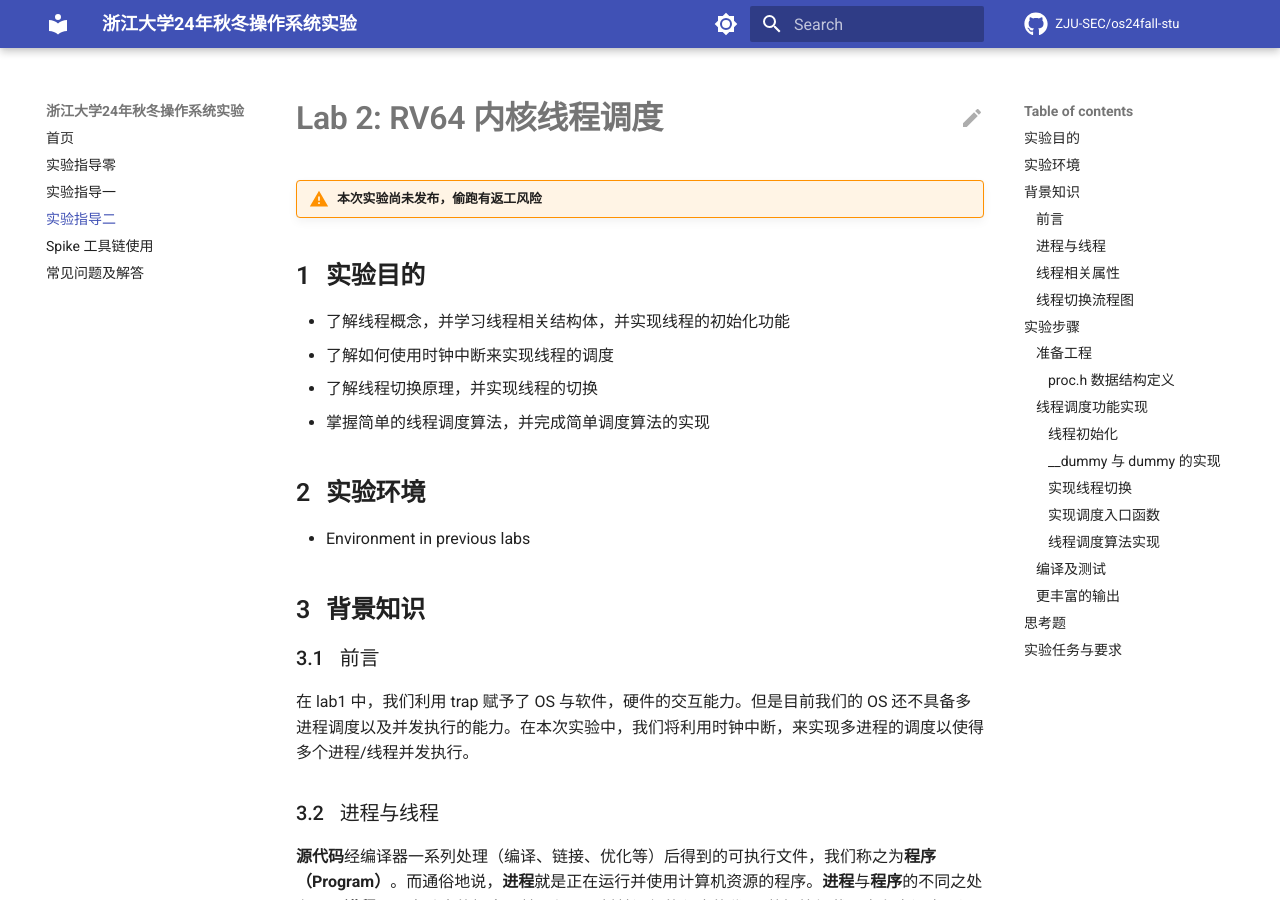
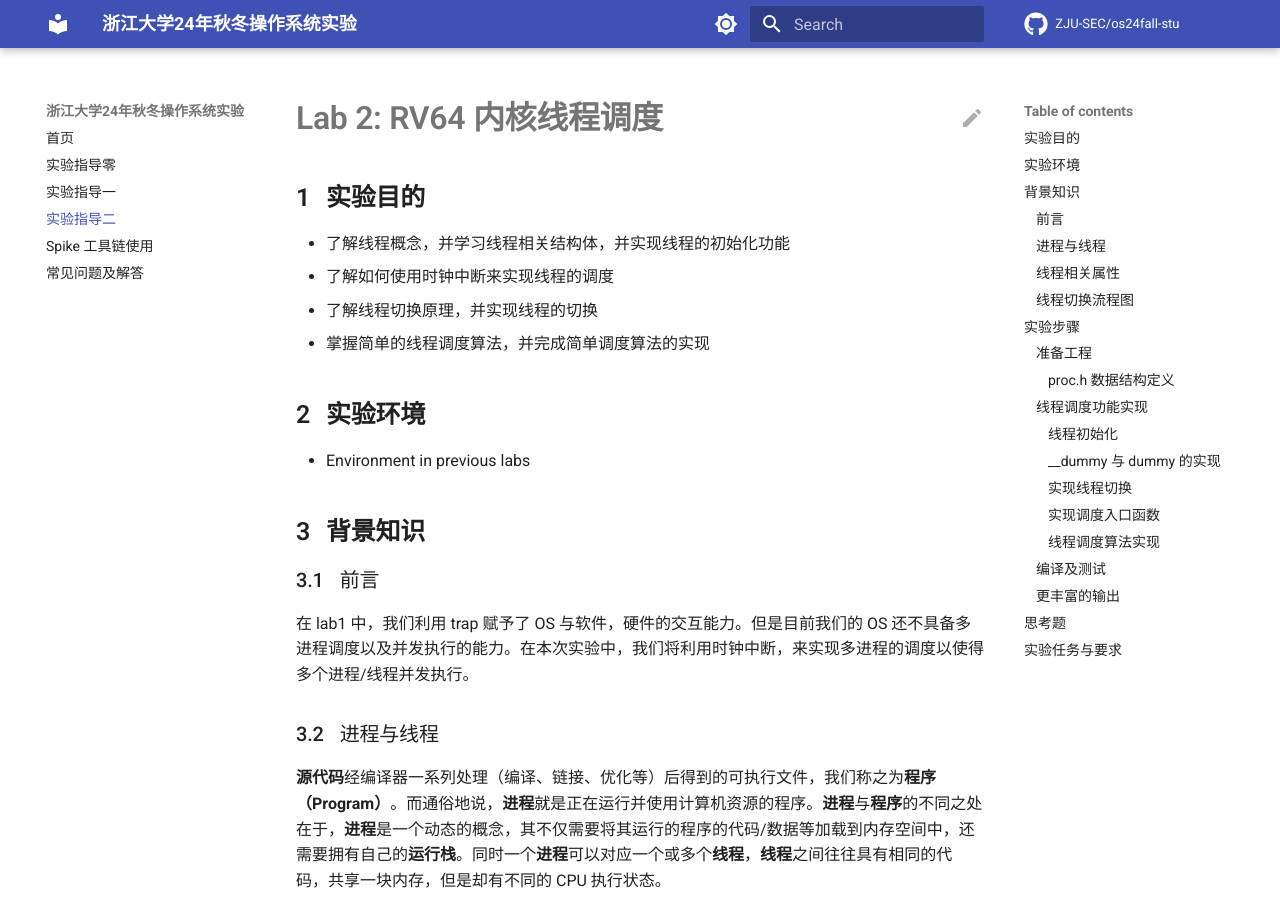
Before and after one commit to ZJU-SEC/os24fall-stu, an MkDocs documentation site: the page built from docs/lab2.md, in a window 1280 px wide and 900 px high. Built offline with MkDocs 1.6.1 and Material for MkDocs 9.7.7, drawn with Linux system fonts in a browser that asks for light colours; some web fonts are replaced; comment, search, counter and statistics services are not loaded.

Commit message:
chore: release lab2

```diff
--- a/docs/lab2.md
+++ b/docs/lab2.md
@@ -1,6 +1,4 @@
 # Lab 2: RV64 内核线程调度
-
-!!! warning "本次实验尚未发布，偷跑有返工风险"
 
 ## 实验目的
 
```
